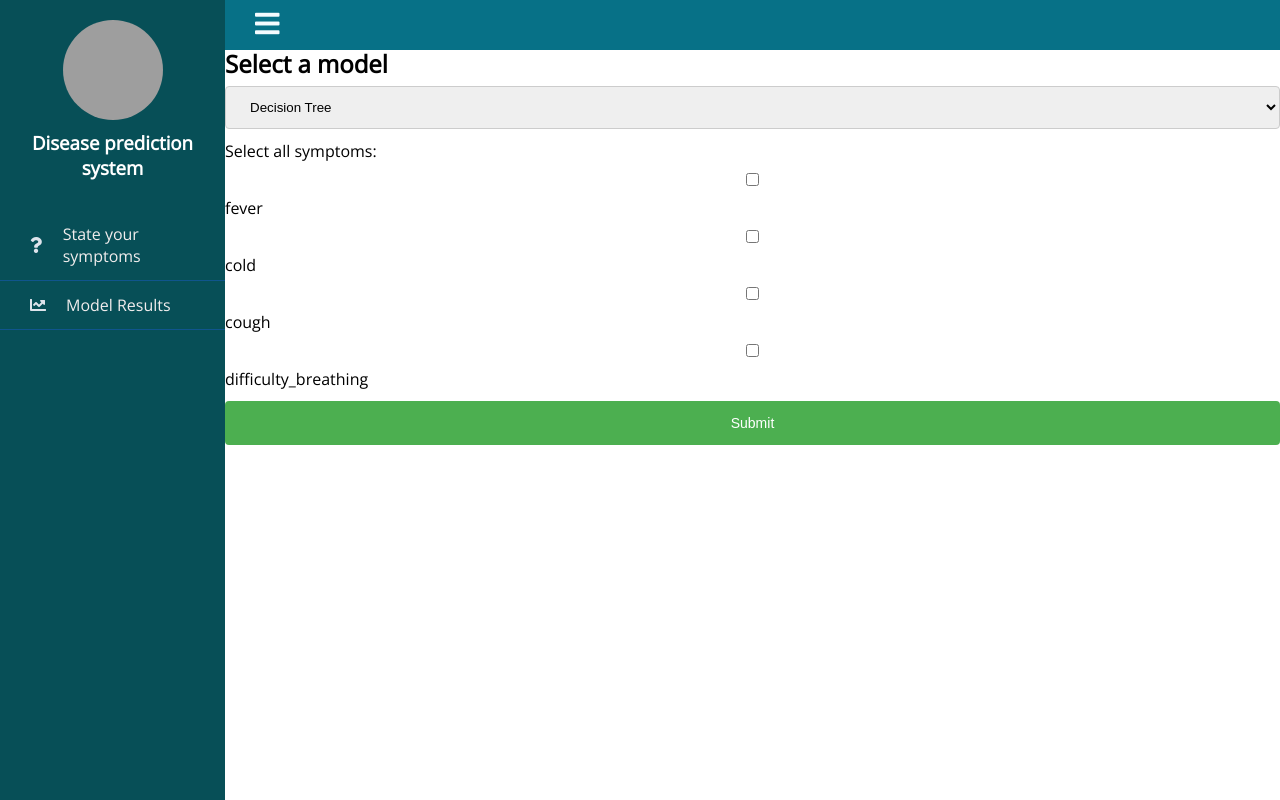
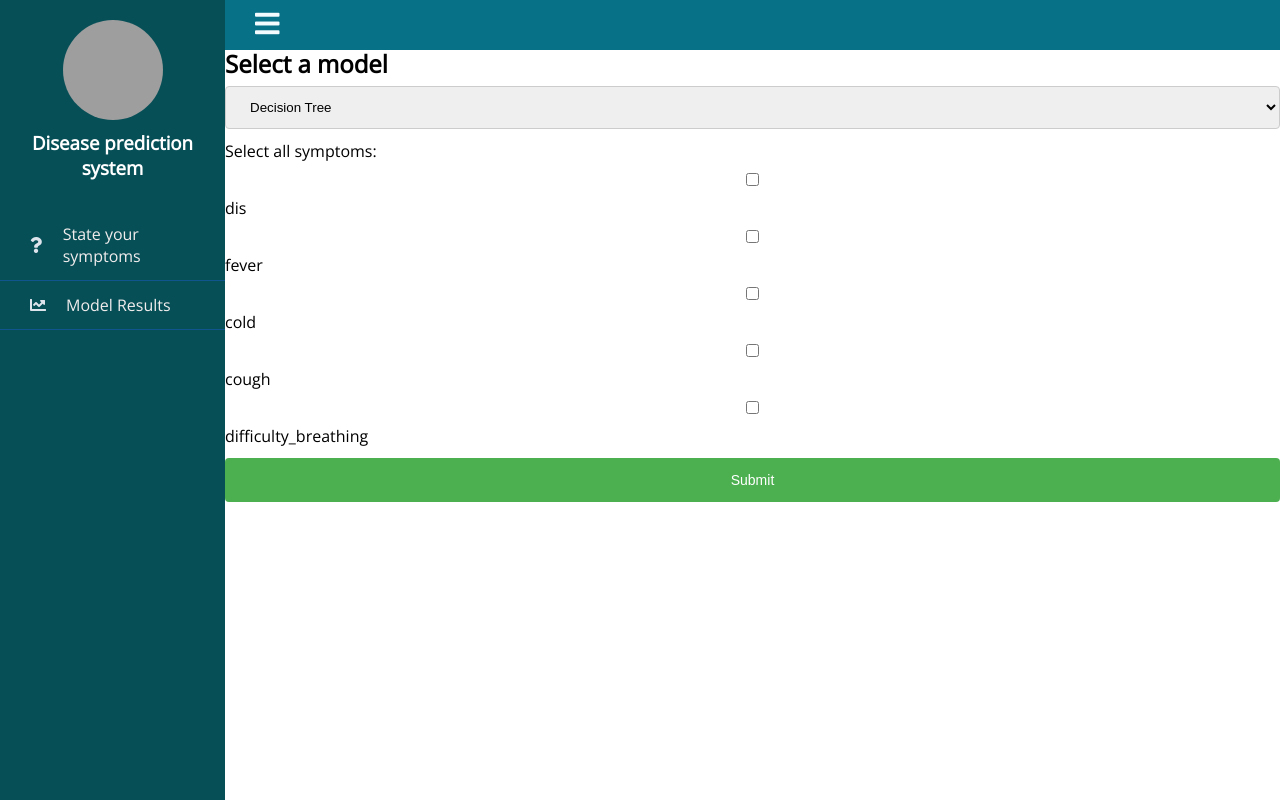
Before and after one commit to Aayushshah196/Disease-Prediction-System, a FastAPI app: page /predict in a window 1280 px wide. Run offline with FastAPI, Linux system fonts and the light colour scheme; parts of the project's set-up code (start-up, migrations or seed data) failed here and were passed over; some libraries are stand-ins or nearby versions; grey boxes are pictures that could not be loaded.

Commit message:
forms updated

```diff
--- a/src/templates/PredictionForm.html
+++ b/src/templates/PredictionForm.html
@@ -17,7 +17,8 @@
         </select>
           <p>Select all symptoms:</p>
         <div id="symptom-checkboxes">
-
+          <input type="checkbox" name="symptoms" id="dis" value="dis">
+           <label for="dis">dis</label>
         </div>
 
         <input type="submit" value="Submit" />
@@ -28,6 +29,5 @@
 {% endblock %}
 
 {% block script %}
-
   <script src="{{ url_for('static', path='/js/submit.js') }}"></script>
 {% endblock %}
```
